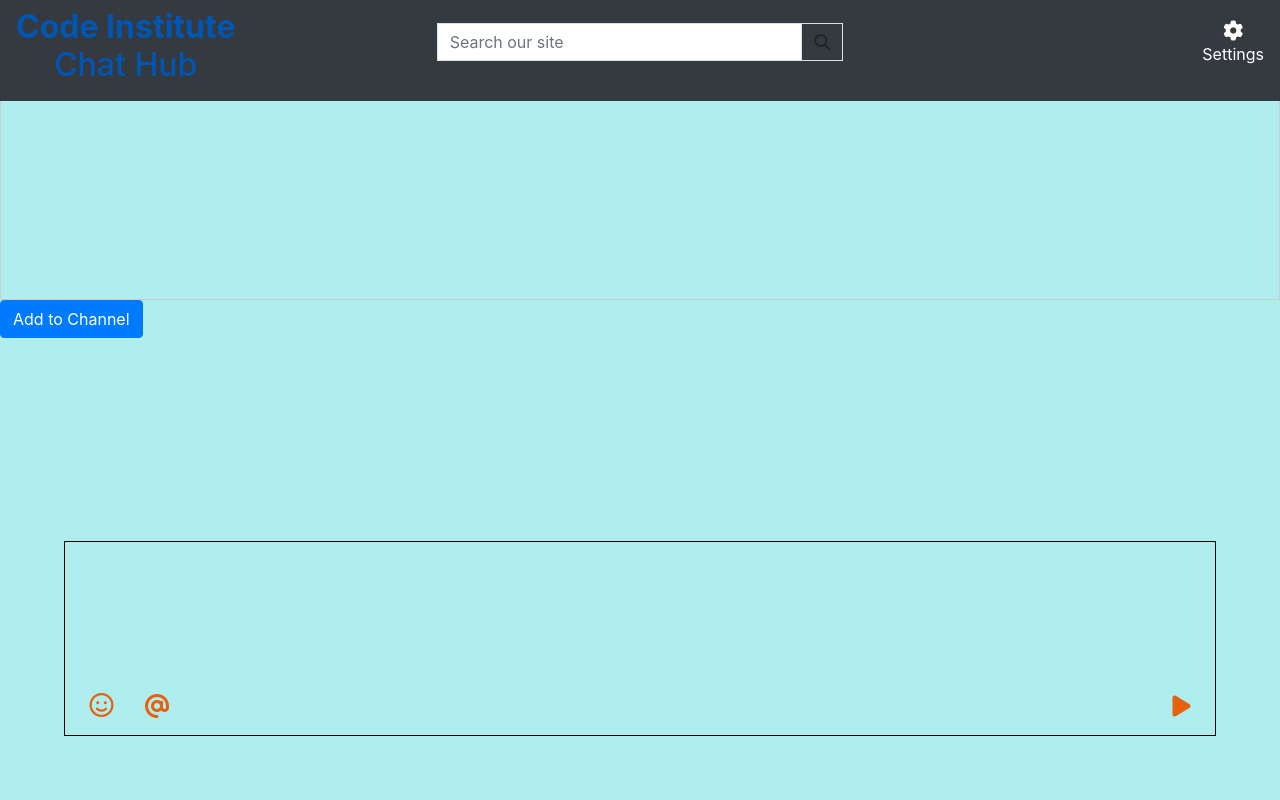
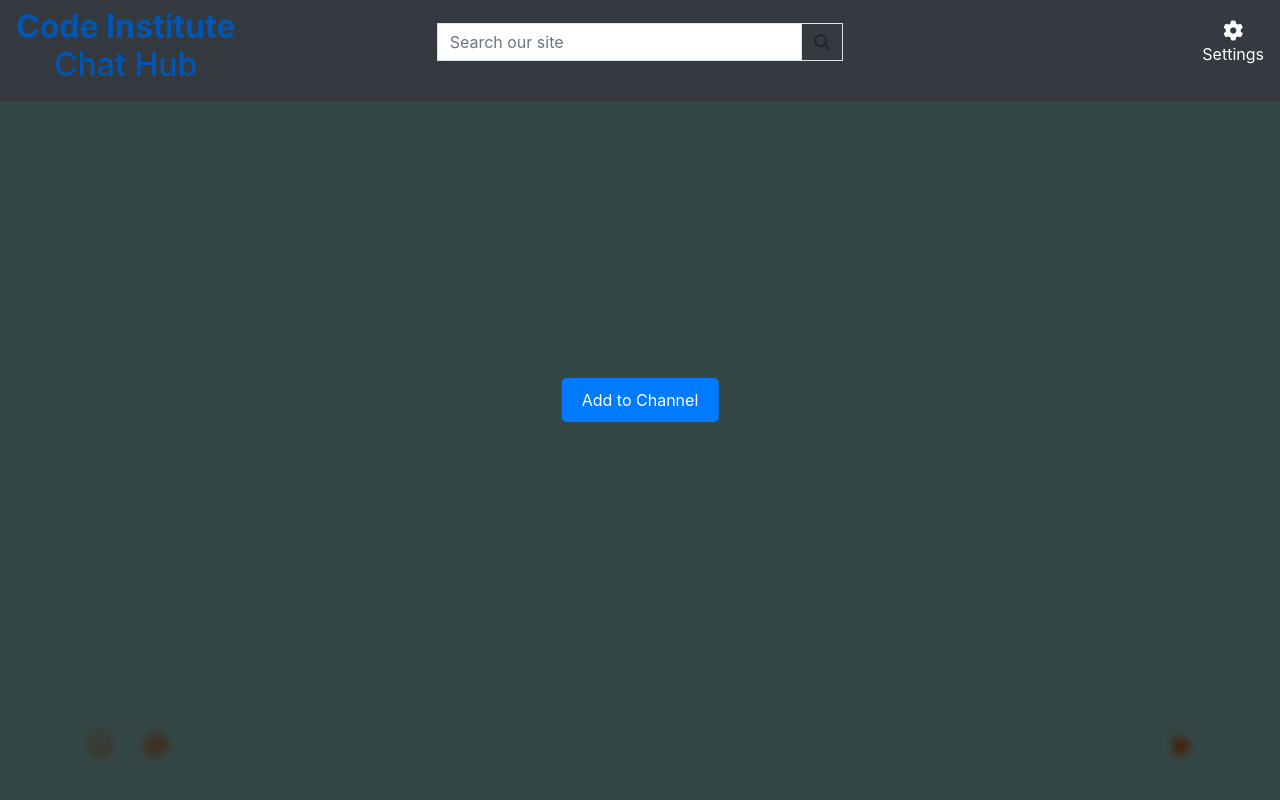
Before and after one commit to jamie33o/Code-Innovate-Chat-Hub, a Django app: template channels/templates/channels/posts.html in a window 1280 px wide. Run offline with Django 3.2, Linux system fonts and the light colour scheme; the template is opened without the code that fills it, so the values that code supplies are empty; some libraries are stand-ins or nearby versions.

Commit message:
Style: add style for summernote, tag a user modal,emoji modal and add user overlay

```diff
--- a/channels/static/channels/css/posts.css
+++ b/channels/static/channels/css/posts.css
@@ -1,53 +1,123 @@
+/* //////////////////////   Posts section styles /////////////////////// */
+
+
+
+
+/* makes divs scrollable */
+.scrollable-div {
+    /* Set a fixed height for the scrollable div */
+    height: 100%; /* Adjust the height as needed */
+    /* Enable vertical scrolling */
+    overflow-y: auto;
+
+
+    /* Optional: Enable horizontal scrolling if needed */
+    /* overflow-x: auto; */
+  }
+
+.posts {
+    position: relative;
+    top: 90px;
+    height: 330px;
+    width: 100%;
+}
+
+/* CSS to style the overlay */
+#overlay {
+    position: fixed;
+    top: 0;
+    left: 0;
+    width: 100%;
+    height: 100%;
+    background-color: rgba(0, 0, 0, 0.7); /* Semi-transparent black overlay */
+    z-index: 10; /* Ensure it's above other elements */
+    backdrop-filter: blur(5px); /* Apply the blur effect */
+}
+
+/* CSS to style the "Add Channel" button on the overlay */
+#add-channel-button {
+    position: absolute;
+    top: 50%;
+    left: 50%;
+    transform: translate(-50%, -50%);
+    padding: 10px 20px;
+    background-color: #007bff; /* Blue color for the button */
+    color: white;
+    border: none;
+    border-radius: 5px;
+    cursor: pointer;
+
+}
+
+
+/* //////////////////// Summernote style overides ////////////////// */
+
+/* container for summernote */
 .posts-form {
     position: absolute;
-    height: 195px;
+    height: fit-content;
     width: 90%;
-    border: 1px solid black;
-    padding: 0 5px;
     z-index: -1;
     position: relative;
-    margin: 5%;
+    margin: 10px 5%;
+    z-index: 3;
 }
 
-/* for summernote text area */
-div.note-editing-area {
-    height: 140px;
+/* summernote container */
+form > div.form > p > div > div {
+    border-radius: 30px !important;
+    overflow:  hidden !important;
 }
+
 /* label over summernote */
 label {
     display: none;
 }
 
+/* summernote toolbar */
+div.note-toolbar.card-header{
+    background-color: white !important;
+}
+
 /* summernote buttons */
 .note-btn-group .note-btn {
-    border-color: white !important;
     font-size: 13px;
     background-color: white;
-    border-right: 1px solid rgba(0, 0, 0, 0.349) !important;
+    border: none!important;
     padding: 3px !important;
     margin-left: 2px !important;
 }
 
+/* summernote code field */
+div.note-editing-area > textarea {
+    height: 100% !important;
+}
 
+/* for summernote text area */
+div.note-editing-area {
+    height: 150%;
+    margin-bottom: 30px;
+    max-height: 70vh;
+}
 
-
-div.note-editing-area > textarea {
-    height: 440px;
-    color: aliceblue;
-}
+/* emoji icon on summernote */
 .emoji-btn.fa-xl {
     line-height: normal;
 }
+
+/* emoji btn on summernote */
 .emoji-btn {
     line-height: normal;
     border-radius: 50%;
     width: 25px;
     height: 25px;
 }
+
 .emoji-btn:hover {
     background-color: yellow;
 }
 
+/* emoji picker body */
 .emoji-body {
     display: flex;
     flex-wrap: wrap;
@@ -55,21 +125,35 @@ div.note-editing-area > textarea {
     justify-content: center;
 }
 
+/* emoji picker pop up */
 .popup {
     position: absolute;
-    width: 90%;
-    height: 90%;
-    background-color: bisque;
+    bottom: 50px;
+    left: 100px;
+    width: 60%;
+    height: fit-content;
+    background-color: white;
+    border-radius: 30px;
+    box-shadow: 0 0 5px 5px rgba(0, 0, 0, 0.347);
     display: none;
-    z-index: 5;
+    z-index: 10;
 }
 
+/* all emojis */
 .emoji {
     width: 20px;
     height: auto;
     margin: 5px;
 }
 
+.emoji:hover {
+    box-shadow: 0 0 10px rgba(0, 0, 0, 0.5); /* Box shadow properties */
+    border-radius: 50%;
+    overflow:visible;
+}
+
+
+/* div for the buttons at the bottom of summernote */
 .summernote-btn-bottom {
     display: flex;
     justify-content: space-between;
@@ -78,28 +162,31 @@ div.note-editing-area > textarea {
     position: absolute;
     right: 0;
     bottom: 0;
-    margin: 10px 1%;
+    margin: 25px 1%;
+    border-top: 1px solid rgba(0, 0, 0, 0.393);
 }
 
+/* summernote arrow btn for posting */
+.post-arrow-btn:hover {
+    box-shadow: inset 0 0 5px 5px var(--ci-orange);
+}
 
+/* summernote modal overlay */
+div.modal-backdrop {
+    z-index: 0 !important;
+}
+
+/* pop for adding url images/video */
+div.modal.note-modal.show {
+    position: fixed !important;
+    bottom: 0 !important;
+    z-index: 1 !important;
+    margin-top: 200px;
+}
+
+/* class for getting div to stick to bottom of screen */
 .sticky-bottom {
     position: fixed;
     bottom: 0;
     top:auto;
-
 }
-
-.scrollable-div {
-    /* Set a fixed height for the scrollable div */
-    height: 300px; /* Adjust the height as needed */
-
-    /* Add a border or other styling if desired */
-    border: 1px solid #ccc;
-    padding: 10px;
-
-    /* Enable vertical scrolling */
-    overflow-y: auto;
-
-    /* Optional: Enable horizontal scrolling if needed */
-    /* overflow-x: auto; */
-  }
```
